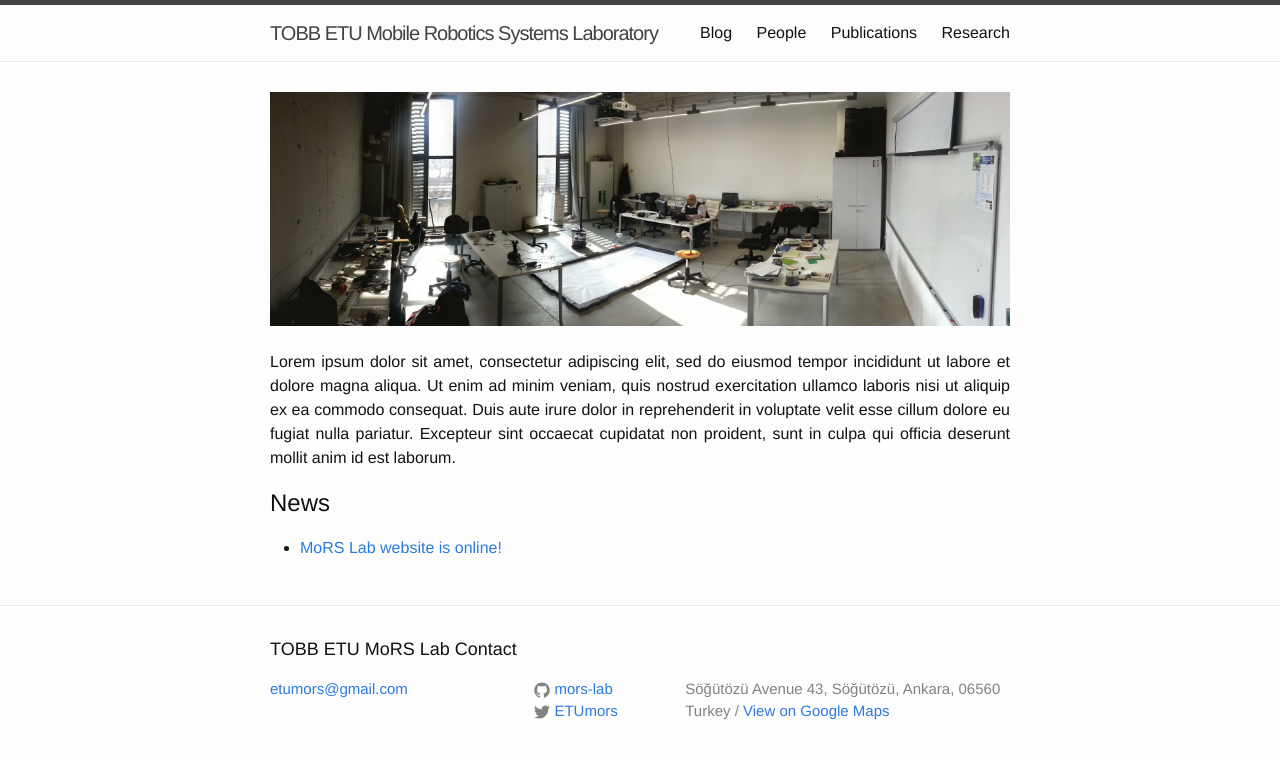
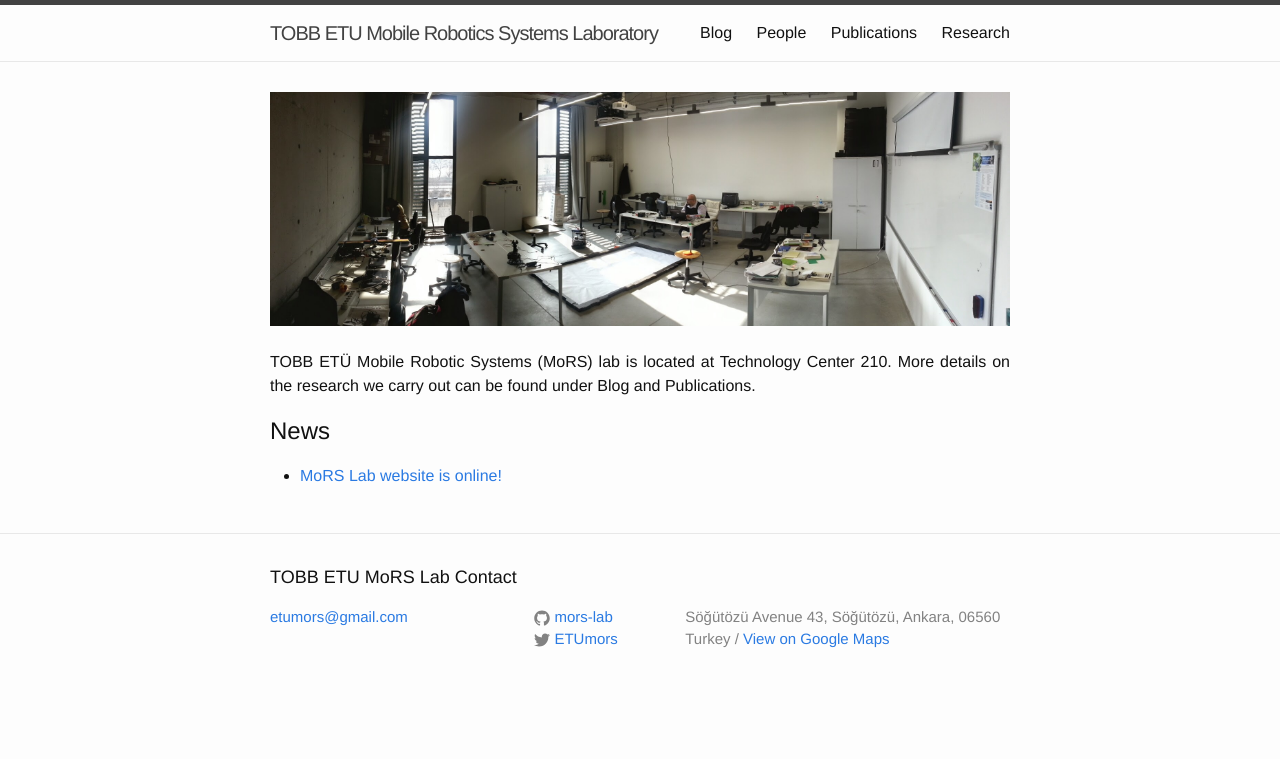
Before and after one commit to mors-lab/mors-lab.github.io, a Jekyll site: the page built from index.html, in a window 1280 px wide. Shown: the top 759 px of the page. Built offline with Jekyll 4.4.1, drawn with Linux system fonts in a browser that asks for light colours.

Commit message:
Main Page
Lorem Ipsum removed.

```diff
--- a/index.html
+++ b/index.html
@@ -12,10 +12,8 @@ layout: default
 
 <br>
 
-  Lorem ipsum dolor sit amet, consectetur adipiscing elit, sed do eiusmod tempor incididunt ut labore
-  et dolore magna aliqua. Ut enim ad minim veniam, quis nostrud exercitation ullamco laboris nisi ut aliquip ex
-  ea commodo consequat. Duis aute irure dolor in reprehenderit in voluptate velit esse cillum dolore eu fugiat
-  nulla pariatur. Excepteur sint occaecat cupidatat non proident, sunt in culpa qui officia deserunt mollit anim id est laborum.
+  TOBB ETÜ Mobile Robotic Systems (MoRS) lab is located at Technology Center 210. More details on the
+  research we carry out can be found under Blog and Publications.
 </p>
 
 <h2>News</h2>
```
